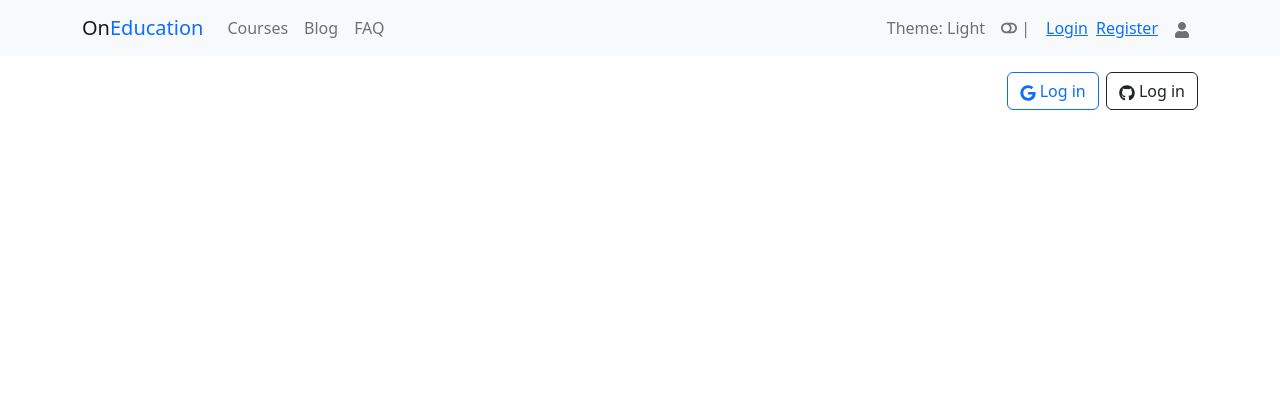
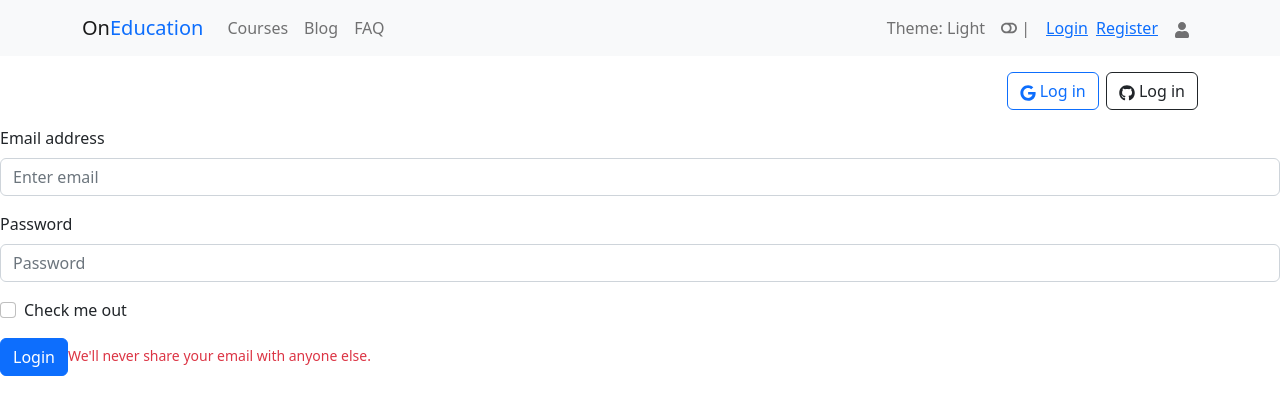
Before and after one commit to tawsifahmed/OnEducation-Client, a React (Create React App) app: page /register in a window 1280 px wide. Shown: the top 414 px of the page. Built offline with nearby package versions, Linux system fonts and the light colour scheme; no server answers.

Commit message:
created login and register form

```diff
--- a/src/Pages/Login/Login/Login.js
+++ b/src/Pages/Login/Login/Login.js
@@ -19,7 +19,7 @@
                 <Form.Check type="checkbox" label="Check me out" />
             </Form.Group>
             <Button variant="primary" type="submit">
-                Submit
+                Login
             </Button>
             <Form.Text className="text-danger">
                 We'll never share your email with anyone else.
--- a/src/Pages/Login/Register/Register.js
+++ b/src/Pages/Login/Register/Register.js
@@ -1,10 +1,30 @@
 import React from 'react';
+import Button from 'react-bootstrap/Button';
+import Form from 'react-bootstrap/Form';
 
 const Register = () => {
     return (
-        <div>
+        <Form>
+            <Form.Group className="mb-3" controlId="formBasicEmail">
+                <Form.Label>Email address</Form.Label>
+                <Form.Control type="email" placeholder="Enter email" />
 
-        </div>
+            </Form.Group>
+
+            <Form.Group className="mb-3" controlId="formBasicPassword">
+                <Form.Label>Password</Form.Label>
+                <Form.Control type="password" placeholder="Password" />
+            </Form.Group>
+            <Form.Group className="mb-3" controlId="formBasicCheckbox">
+                <Form.Check type="checkbox" label="Check me out" />
+            </Form.Group>
+            <Button variant="primary" type="submit">
+                Login
+            </Button>
+            <Form.Text className="text-danger">
+                We'll never share your email with anyone else.
+            </Form.Text>
+        </Form>
     );
 };
 
```
